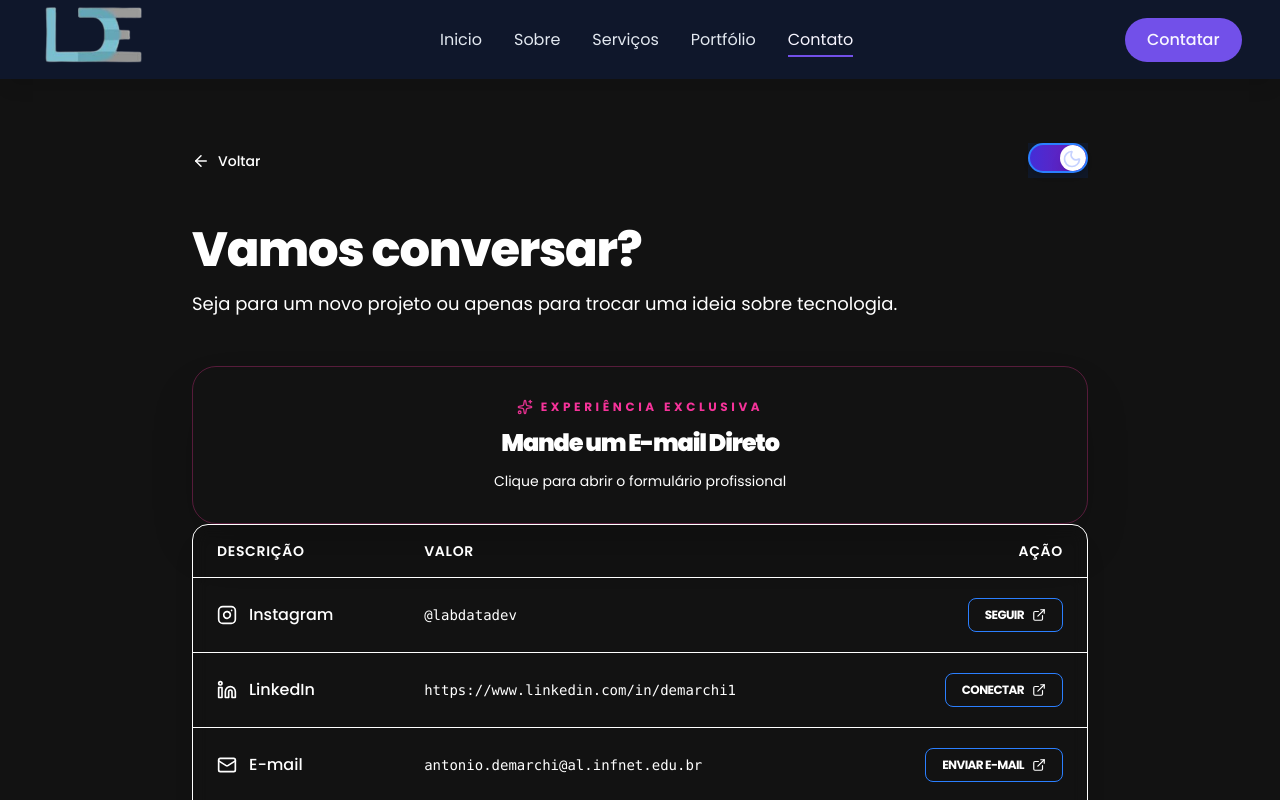
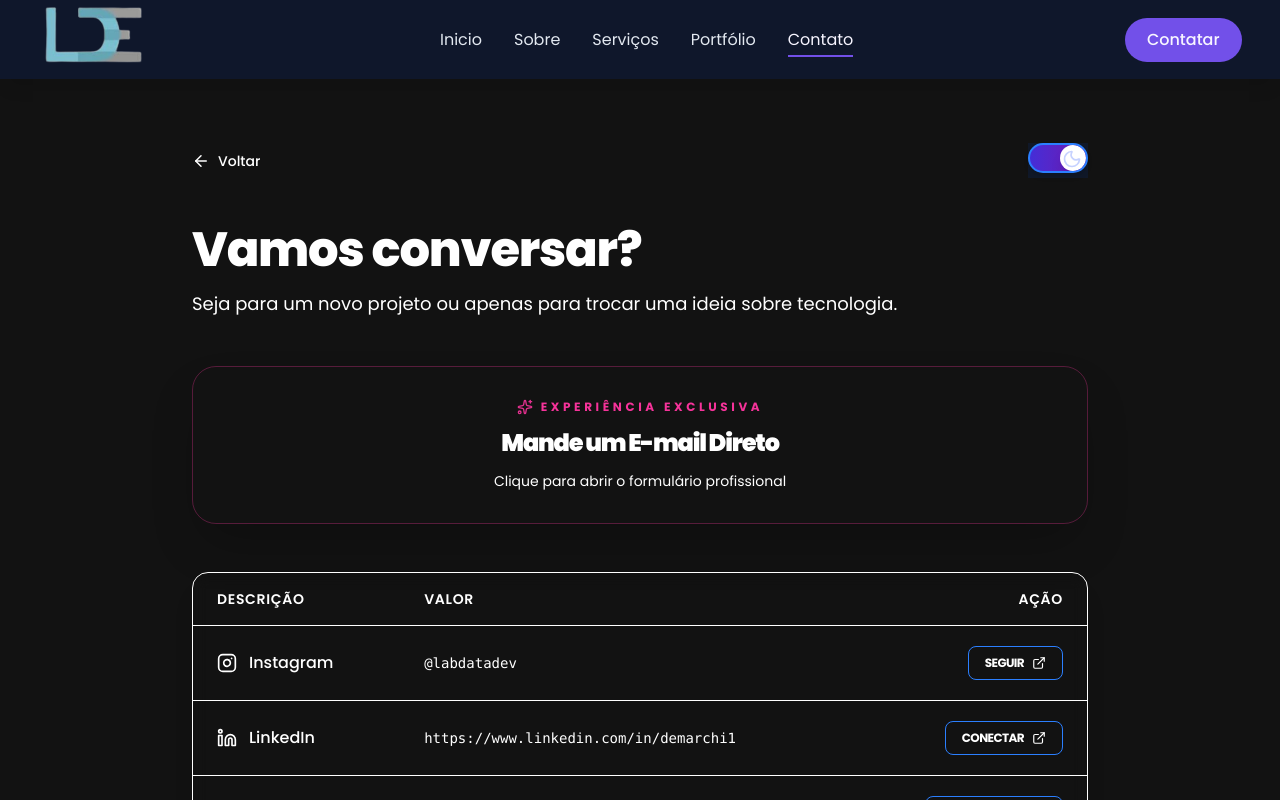
Before and after one commit to DemarchiWorking/portfolio-react-next, a Next.js app: page /contato in a window 1280 px wide. Shown: the top 800 px of the page. Built offline with nearby package versions, Linux system fonts and the light colour scheme.

Commit message:
padding
feat: padding 8

```diff
--- a/src/app/contato/page.tsx
+++ b/src/app/contato/page.tsx
@@ -143,6 +143,9 @@ export default function Contato() {
                 </button>
               </motion.div>
 
+              <div className="pt-4 pb-2">
+                <br></br>
+              </div>
               {/* Estrutura de Tabela Moderna (Sem alterações) */}
               <motion.div
                 variants={itemVariants}
```
